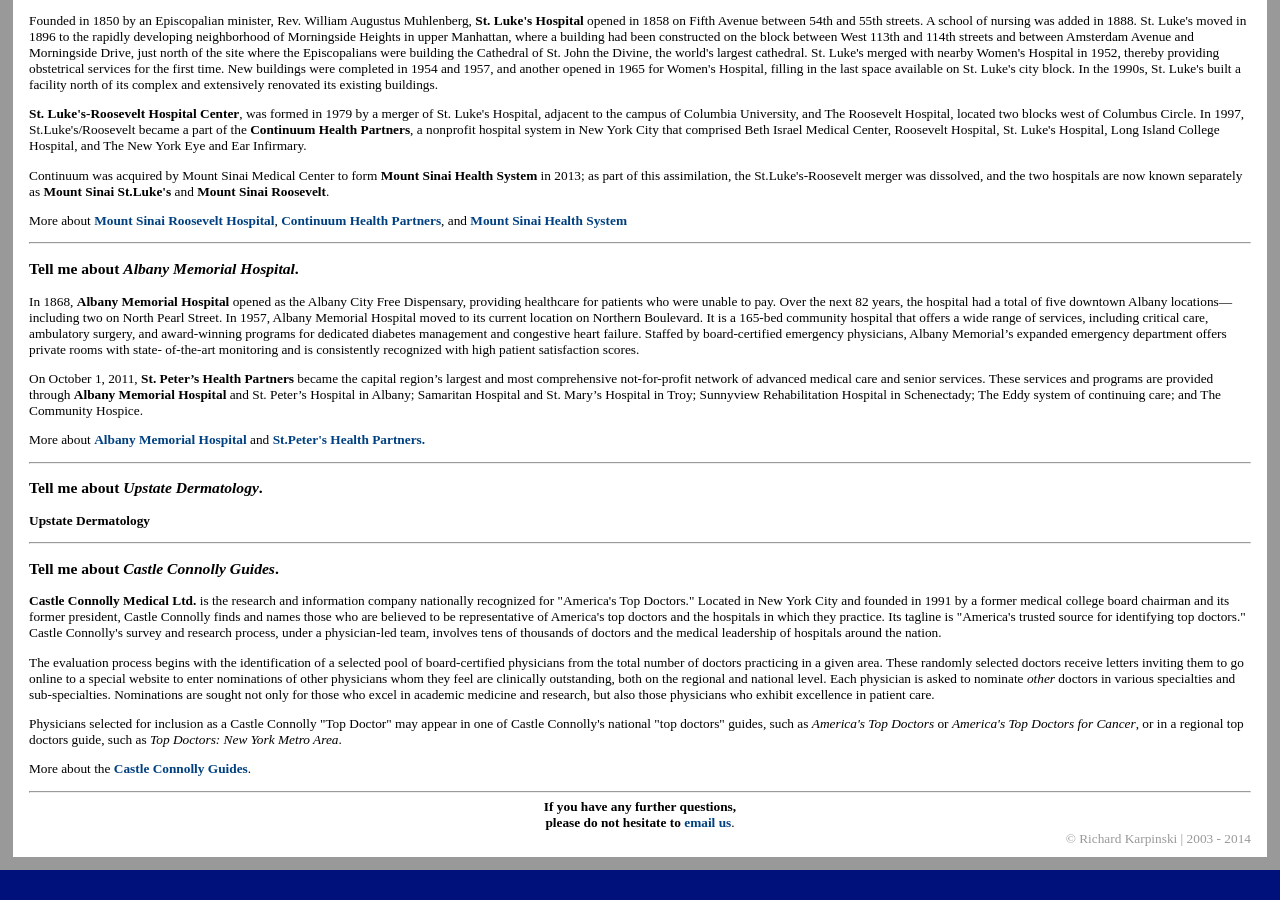
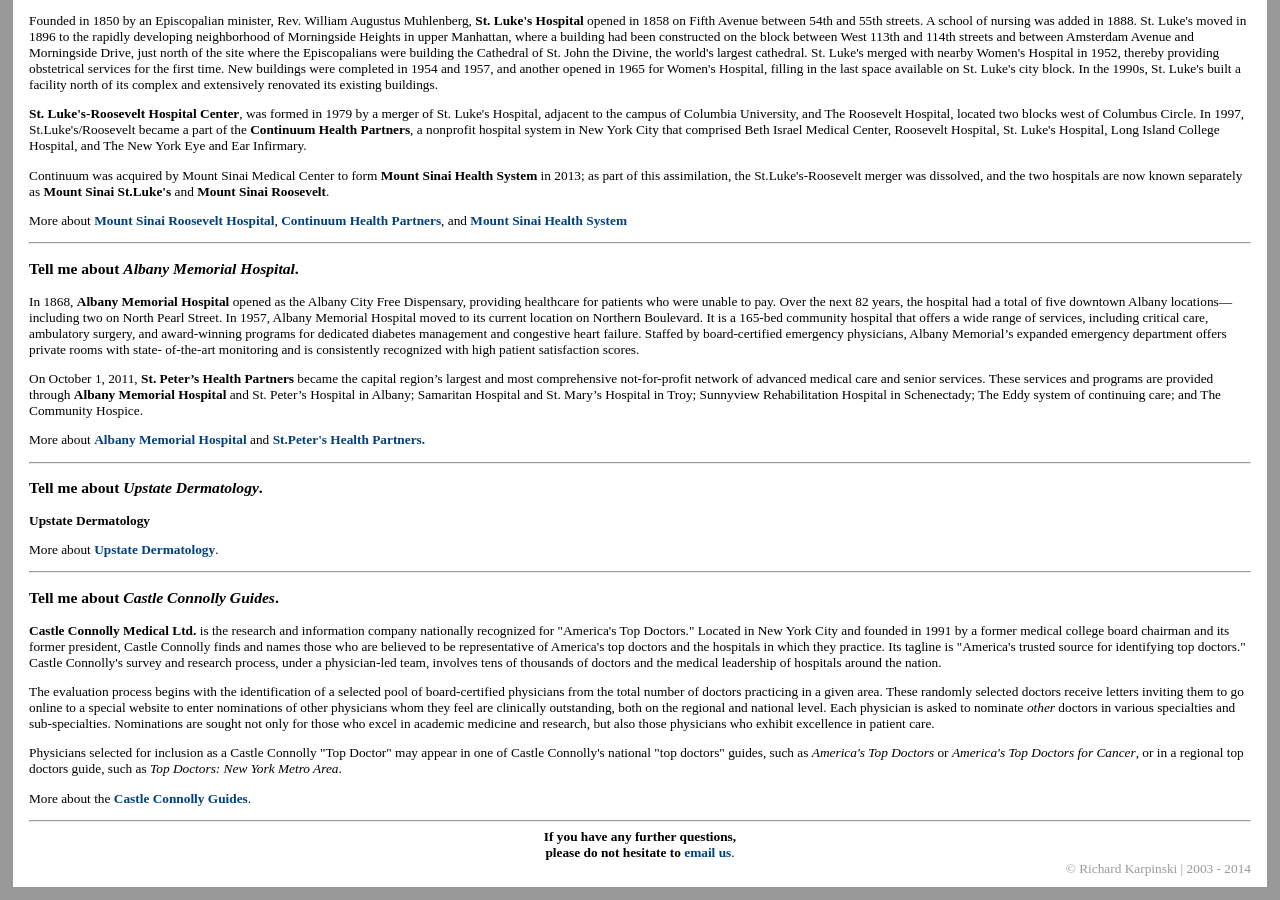
Before and after one commit to RichardKarpinski/richardkarpinski.github.com, a Jekyll site: the page built from faq.html, in a window 1280 px wide and 900 px high, scrolled down 2228 px. Built offline with Jekyll 4.4.1, drawn with Linux system fonts in a browser that asks for light colours; Markdown is read by kramdown in place of the engine named in the settings; before the commit the page ends 3098 px from its top, so only the background shows below that.

Commit message:
Link to Upstate Derm.com

```diff
--- a/faq.html
+++ b/faq.html
@@ -205,6 +205,10 @@
 <p>
 	<b>Upstate Dermatology</b>
 </p>
+<p>
+	More about <a href="http://upstatederm.com/">Upstate Dermatology</a>.
+</p>
+
 <hr>
 <h3 class="question" id="bestdocs">
 	Tell me about <i>Castle Connolly Guides</i>.
```
